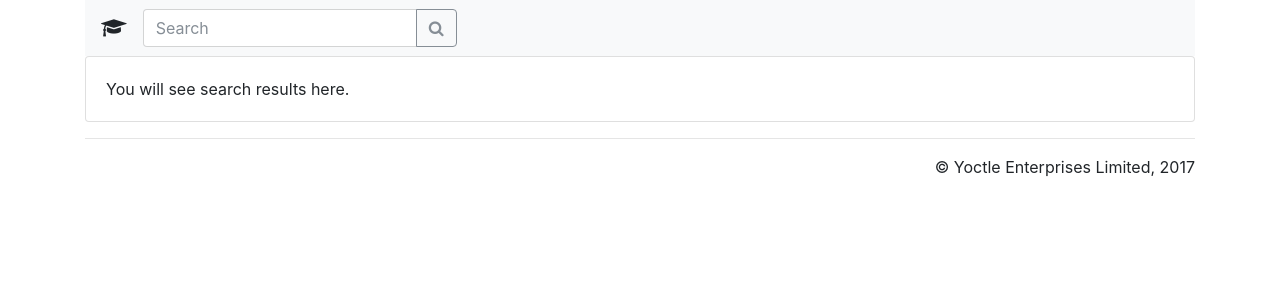
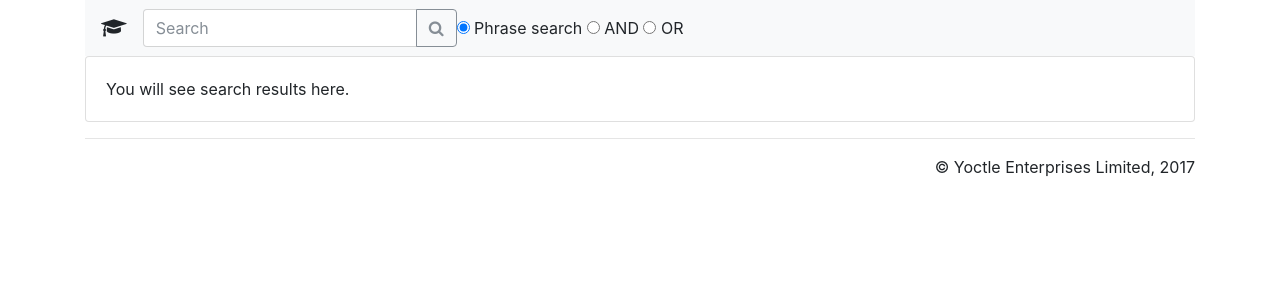
Before and after one commit to gelkin/iRnWs, a Flask app: page / in a window 1280 px wide. Shown: the top 300 px of the page. Run offline with Flask 2, Linux system fonts and the light colour scheme; some libraries are stand-ins or nearby versions.

Commit message:
Front-end playground

```diff
--- a/app.py
+++ b/app.py
@@ -15,9 +15,10 @@ def search():
         abort(400)
 
     query = str(json['query']).strip()
+    type_of_search = str(json['type_of_search'])
 
     return jsonify(
-        results=search_backend.search(query)
+        results=search_backend.search(query, type_of_search)
     )
 
 
--- a/search_backend/__init__.py
+++ b/search_backend/__init__.py
@@ -5,8 +5,8 @@ from nltk import RegexpTokenizer, defaultdict, re
 from nltk.stem.porter import *
 
 
-def search(query_string):
-    result_list = []
+def search(query_string, type_of_search):
+    result_list = [{'title': "TYPE OF SEARCH", 'snippet': type_of_search, 'href': "fuu"}]
     for i in range(10):
         result_list.append({
             'title': 'Dummy title for result #{} of query “{}”'.format(i + 1, query_string),
--- a/templates/index.html
+++ b/templates/index.html
@@ -22,7 +22,8 @@
                     contentType: "application/json",
                     dataType: "json",
                     data: JSON.stringify({
-                        query: $('input[name="q"]').val()
+                        query: $('input[name="q"]').val(),
+                        type_of_search: $('input[name="gender"]').val()
                     })
                 }).done(function (response) {
                     $('div.result-area').html('');
@@ -70,6 +71,11 @@
                 </div>
             </form>
         </div>
+        <form name="search_type">
+          <input type="radio" name="gender" value="Phrase" checked> Phrase search
+          <input type="radio" name="gender" value="AND"> AND
+          <input type="radio" name="gender" value="OR"> OR
+        </form>
     </nav>
     </header>
 
```
